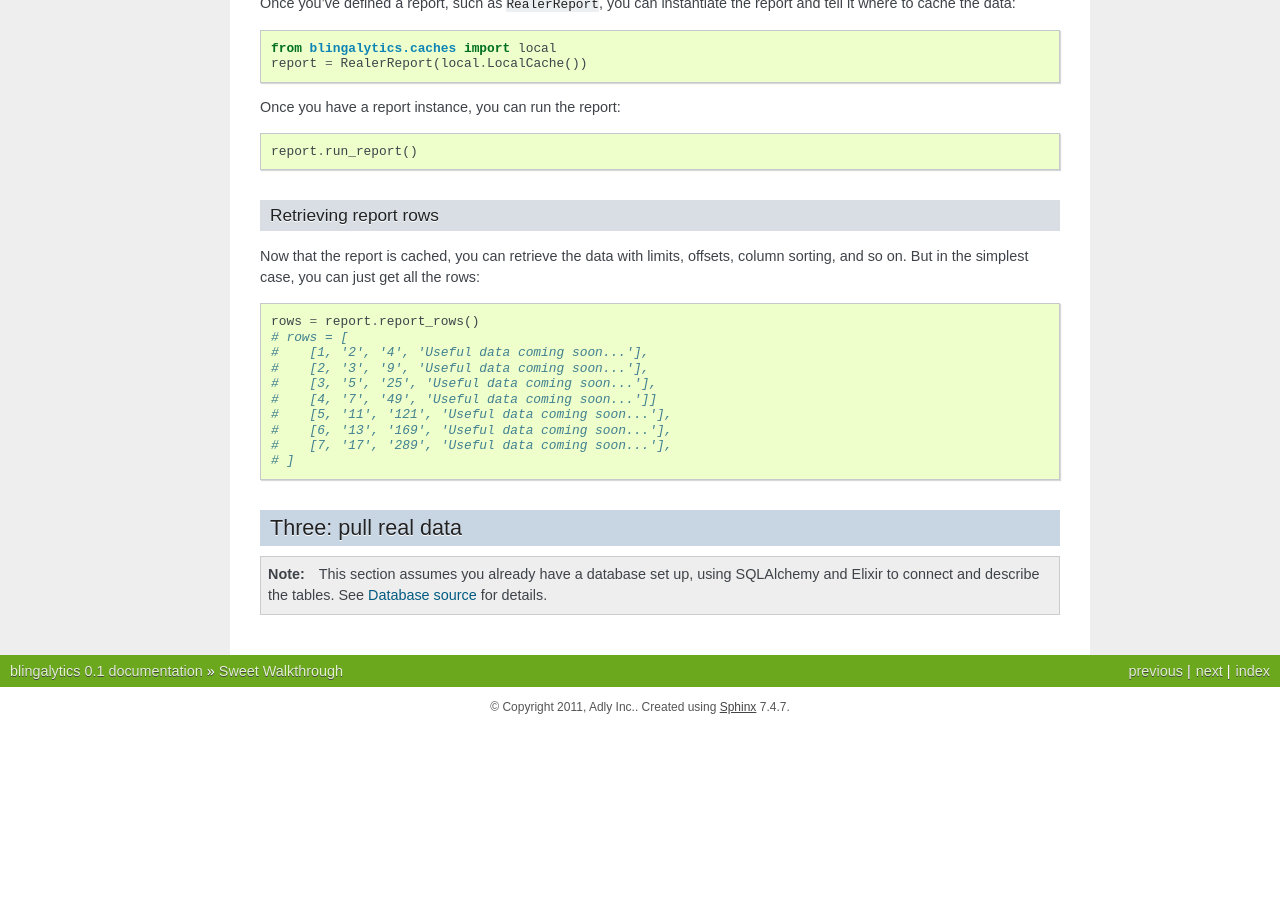
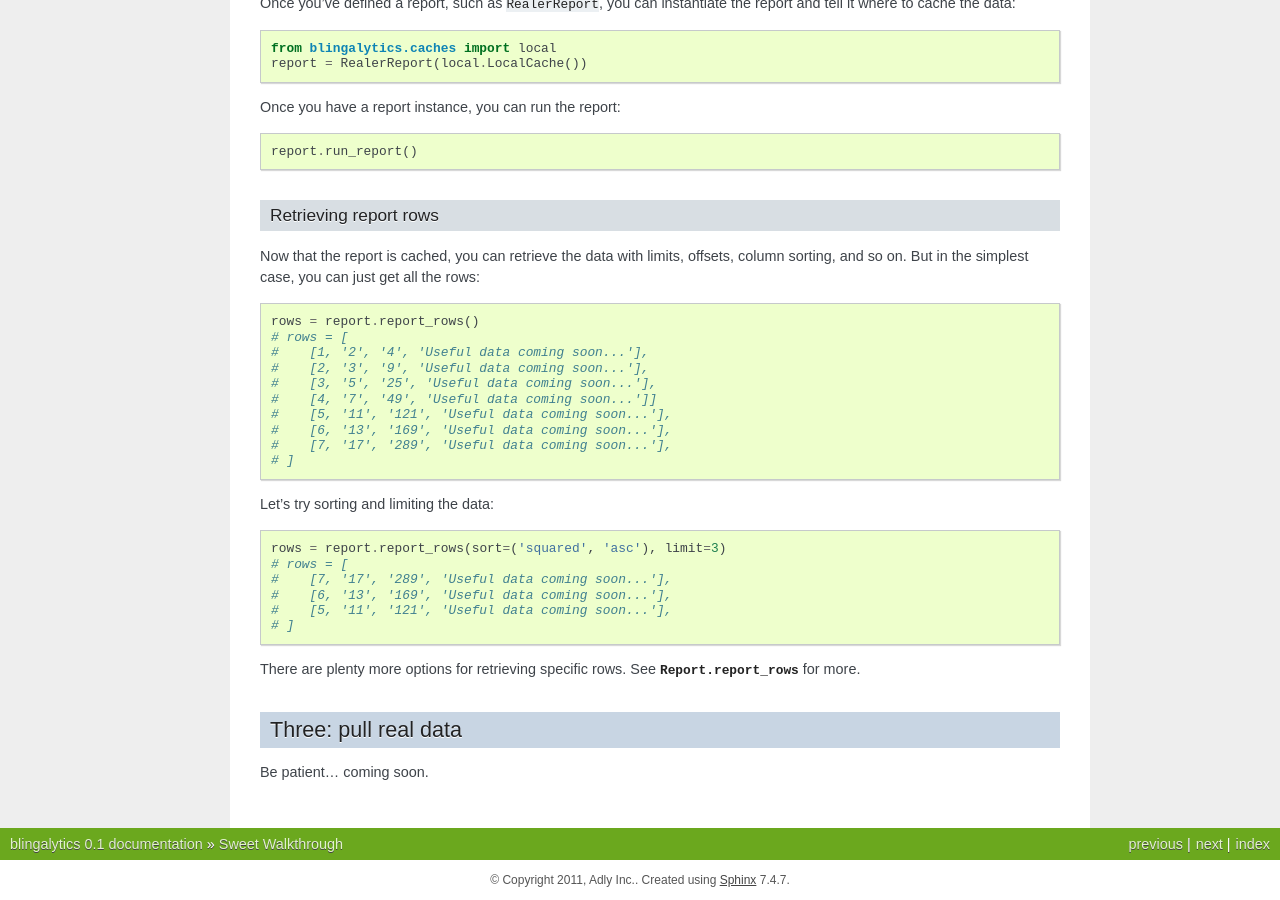
Before and after one commit to adly/blingalytics, a Sphinx documentation site: the page built from docs/intro.rst, in a window 1280 px wide and 900 px high, scrolled down 1639 px. Built offline with Sphinx 7.4.7, drawn with Linux system fonts in a browser that asks for light colours; before the commit the page ends 2366 px from its top, so only the background shows below that.

Commit message:
More or less completes the intro page

```diff
--- a/docs/intro.rst
+++ b/docs/intro.rst
@@ -122,11 +122,25 @@ rows::
     #    [7, '17', '289', 'Useful data coming soon...'],
     # ]
 
+Let's try sorting and limiting the data::
+
+    rows = report.report_rows(sort=('squared', 'asc'), limit=3)
+    # rows = [
+    #    [7, '17', '289', 'Useful data coming soon...'],
+    #    [6, '13', '169', 'Useful data coming soon...'],
+    #    [5, '11', '121', 'Useful data coming soon...'],
+    # ]
+
+There are plenty more options for retrieving specific rows. See
+:meth:`Report.report_rows <blingalytics.base.Report.report_rows>` for more.
+
 Three: pull real data
 ---------------------
 
-.. note::
+Be patient... coming soon.
 
-    This section assumes you already have a database set up, using
-    SQLAlchemy and Elixir to connect and describe the tables. See
-    :doc:`/sources/database` for details.
+.. .. note::
+..
+..     This section assumes you already have a database set up, using
+..     SQLAlchemy and Elixir to connect and describe the tables. See
+..     :doc:`/sources/database` for details.
```
